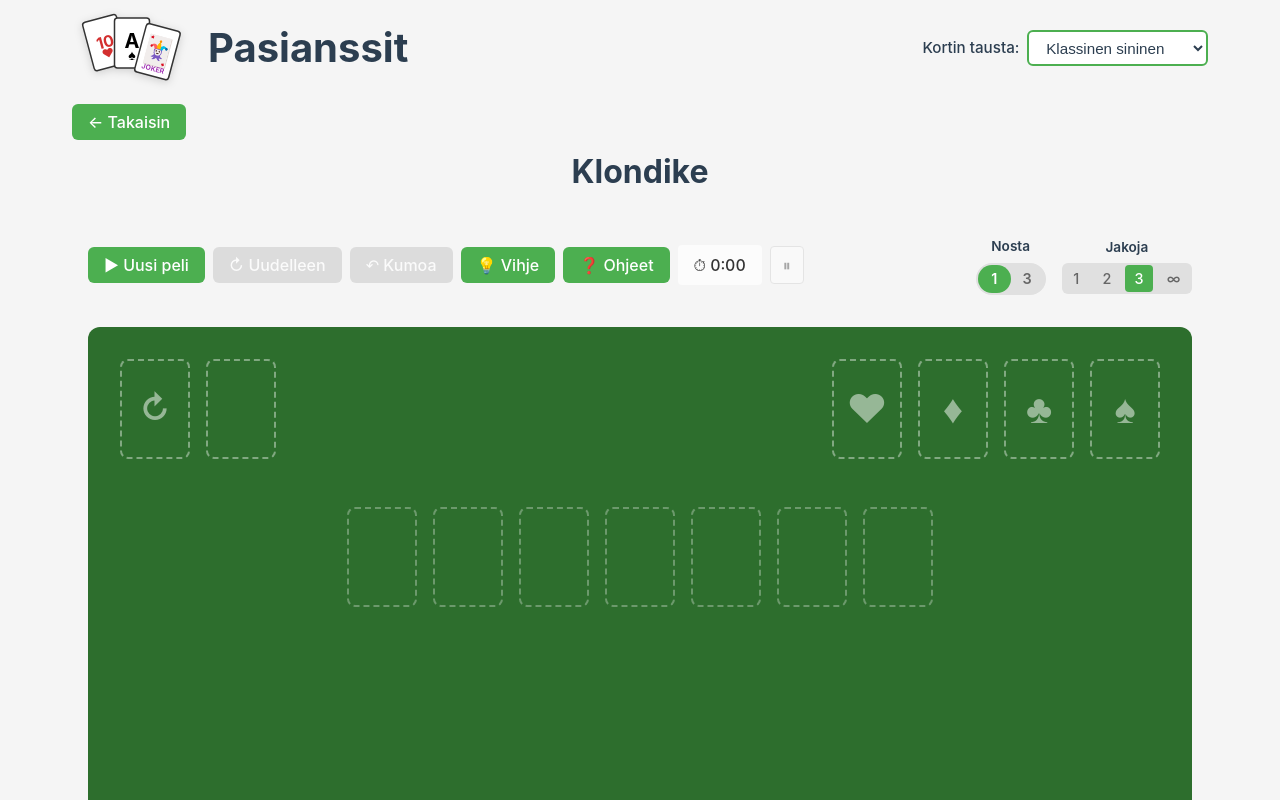
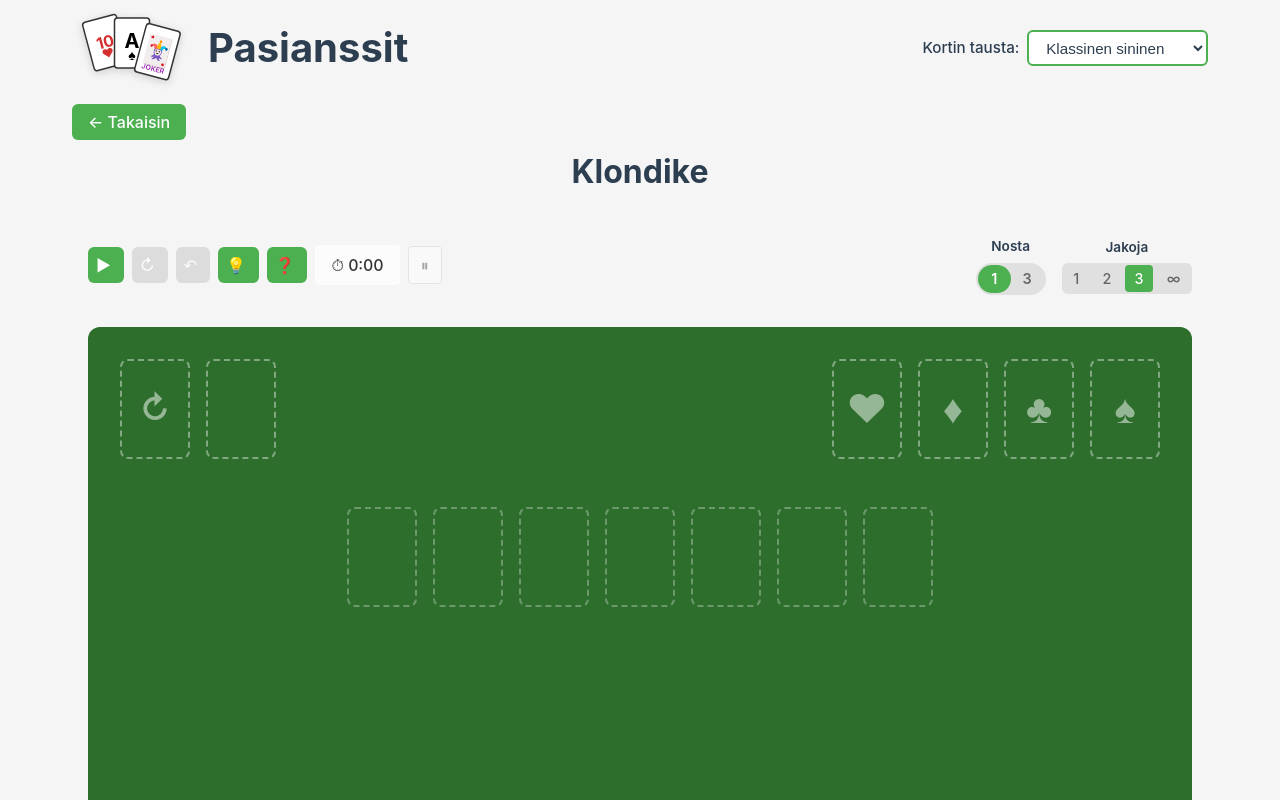
Before and after one commit to kirsirinnesalo/svelte-solitaire, a Svelte app: page / in a window 1280 px wide. Both pictures are taken after a click on the button 332 px from the left and 318 px from the top of the page. Shown: the top 800 px of the page. Built offline with nearby package versions, Linux system fonts and the light colour scheme.

Commit message:
feat(TECH-024): icon-only action buttons with hover/focus labels

```diff
--- a/src/components/GameHeader.svelte
+++ b/src/components/GameHeader.svelte
@@ -42,39 +42,54 @@
 
 <div class="game-header">
   <div class="action-buttons">
-    <button onclick={onNewGame} class="new-game-btn">
-      ▶ Uusi peli
+    <button
+      onclick={onNewGame}
+      class="new-game-btn action-btn-icon-only"
+      aria-label="Uusi peli"
+      title="Uusi peli"
+    >
+      <span class="icon">▶</span>
+      <span class="label">Uusi peli</span>
     </button>
     <button
-      class="restart-btn"
+      class="restart-btn action-btn-icon-only"
       disabled={restartDisabled}
+      aria-label={restartDisabled ? "Uudelleen (tulossa pian)" : "Uudelleen"}
       title={restartDisabled ? "Tulossa pian" : "Aloita peli alusta samoilla korteilla"}
       onclick={onRestart}
     >
-      ↻ Uudelleen
+      <span class="icon">↻</span>
+      <span class="label">Uudelleen</span>
     </button>
     <button
       onclick={onUndo}
-      class="undo-btn"
+      class="undo-btn action-btn-icon-only"
       disabled={undoDisabled}
+      aria-label="Kumoa"
+      title="Kumoa viimeisin siirto"
     >
-      ↶ Kumoa
+      <span class="icon">↶</span>
+      <span class="label">Kumoa</span>
     </button>
     <button
-      class="hint-btn"
+      class="hint-btn action-btn-icon-only"
       disabled={hintDisabled}
+      aria-label={hintDisabled ? "Vihje (tulossa pian)" : "Vihje"}
       title={hintDisabled ? "Tulossa pian" : "Näytä mahdollinen siirto"}
       onclick={onHint}
     >
-      💡 Vihje
+      <span class="icon">💡</span>
+      <span class="label">Vihje</span>
     </button>
     {#if onHelp}
     <button
-      class="help-btn"
+      class="help-btn action-btn-icon-only"
       onclick={onHelp}
+      aria-label="Ohjeet"
       title="Näytä pelin ohjeet (paina ? tai F1)"
     >
-      ❓ Ohjeet
+      <span class="icon">❓</span>
+      <span class="label">Ohjeet</span>
     </button>
     {/if}
     <div class="timer">
@@ -86,6 +101,7 @@
       class:disabled={!gameStarted || gameEnded}
       disabled={!gameStarted || gameEnded}
       onclick={onPause}
+      aria-label={isPaused ? "Jatka" : "Tauko"}
       title={isPaused ? "Jatka peliä" : "Tauko"}
     >
       {isPaused ? '▶' : '⏸'}
@@ -162,6 +178,50 @@
     transition: background 0.2s;
   }
 
+  /* Icon-only button behavior */
+  .action-btn-icon-only {
+    display: inline-flex;
+    align-items: center;
+    gap: 0.3rem;
+    padding: 0.5rem;
+    transition: all 0.2s ease;
+  }
+
+  .action-btn-icon-only .label {
+    max-width: 0;
+    overflow: hidden;
+    opacity: 0;
+    white-space: nowrap;
+    transition: max-width 0.2s ease, opacity 0.2s ease, margin 0.2s ease;
+  }
+
+  .action-btn-icon-only:hover .label,
+  .action-btn-icon-only:focus .label,
+  .action-btn-icon-only:focus-visible .label {
+    max-width: 200px;
+    opacity: 1;
+    margin-left: 0.2rem;
+  }
+
+  .action-btn-icon-only:hover,
+  .action-btn-icon-only:focus,
+  .action-btn-icon-only:focus-visible {
+    padding: 0.5rem 1rem;
+  }
+
+  /* Touch devices: show label on active state */
+  @media (hover: none) and (pointer: coarse) {
+    .action-btn-icon-only:active .label {
+      max-width: 200px;
+      opacity: 1;
+      margin-left: 0.2rem;
+    }
+
+    .action-btn-icon-only:active {
+      padding: 0.5rem 1rem;
+    }
+  }
+
   .new-game-btn:hover,
   .restart-btn:hover:not(:disabled),
   .undo-btn:hover:not(:disabled),
```
Also changed, not shown: 1 other file (tests, documents, lock files or other folders).
